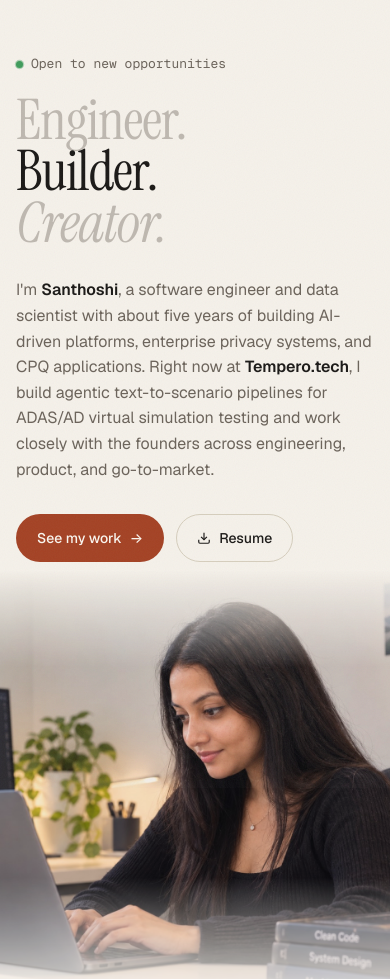
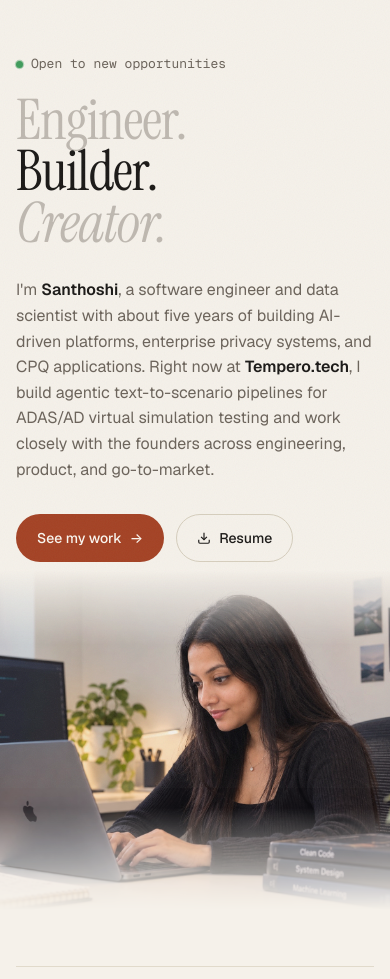
Before and after one commit to Santhoshi-K-S/portfolio-santhoshi, a plain HTML site: page index.html in a window 390 px wide. Shown: the part 56-1035 px from the top of the page. Drawn offline with nearby package versions, Linux system fonts and the light colour scheme.

Commit message:
style: shrink hero background photo

```diff
--- a/styles.css
+++ b/styles.css
@@ -294,11 +294,12 @@ kbd {
    dissolves into the paper on the left and bottom. Multiply makes the
    photo's whites take on the page tone while keeping its colour. */
 .hero-bg {
-  position: absolute; top: 0; right: 0; bottom: 0; width: 66%; z-index: 0; overflow: hidden;
+  position: absolute; top: 96px; right: 0; width: 54%; height: min(calc(100% - 140px), 660px);
+  z-index: 0; overflow: hidden;
   mix-blend-mode: multiply;
-  -webkit-mask-image: linear-gradient(to right, transparent 0%, #000 42%), linear-gradient(to bottom, #000 62%, transparent 100%);
+  -webkit-mask-image: linear-gradient(to right, transparent 0%, #000 40%), linear-gradient(to bottom, transparent 0%, #000 14%, #000 66%, transparent 100%);
   -webkit-mask-composite: source-in;
-  mask-image: linear-gradient(to right, transparent 0%, #000 42%), linear-gradient(to bottom, #000 62%, transparent 100%);
+  mask-image: linear-gradient(to right, transparent 0%, #000 40%), linear-gradient(to bottom, transparent 0%, #000 14%, #000 66%, transparent 100%);
   mask-composite: intersect;
 }
 .hero-bg-img { width: 100%; height: 100%; object-fit: cover; object-position: 64% 35%; }
@@ -811,7 +812,7 @@ footer { padding: 64px 0 40px; border-top: 1px solid var(--hair); }
   .hero-grid { display: contents; }
   .hero-copy { order: 1; padding: 0 var(--gutter); }
   .hero-bg {
-    order: 2; position: relative; width: 100%; height: 440px; margin-top: 8px;
+    order: 2; position: relative; top: auto; width: 100%; height: 340px; margin-top: 8px;
     -webkit-mask-image: linear-gradient(to bottom, transparent 0%, #000 22%, #000 70%, transparent 100%);
     mask-image: linear-gradient(to bottom, transparent 0%, #000 22%, #000 70%, transparent 100%);
   }
```
